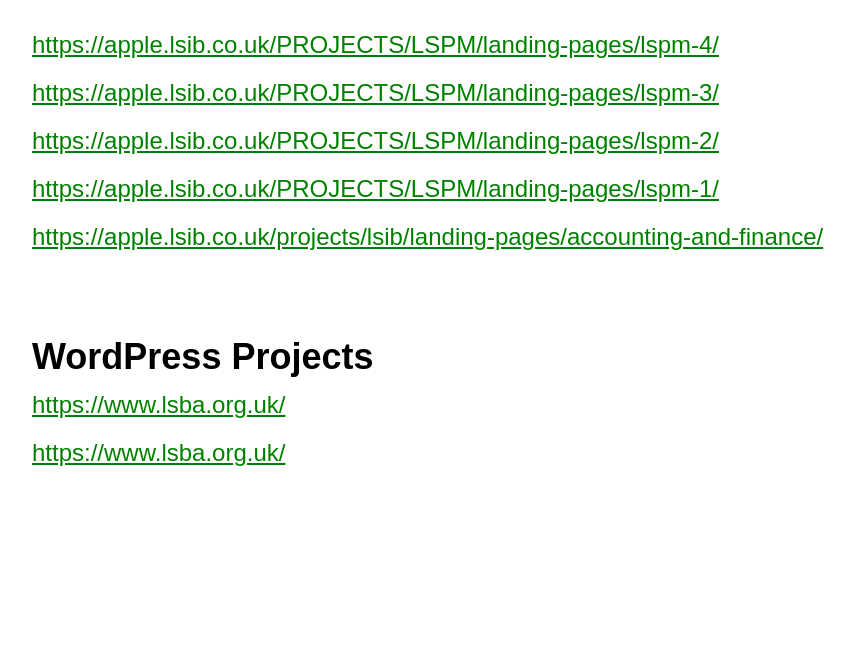
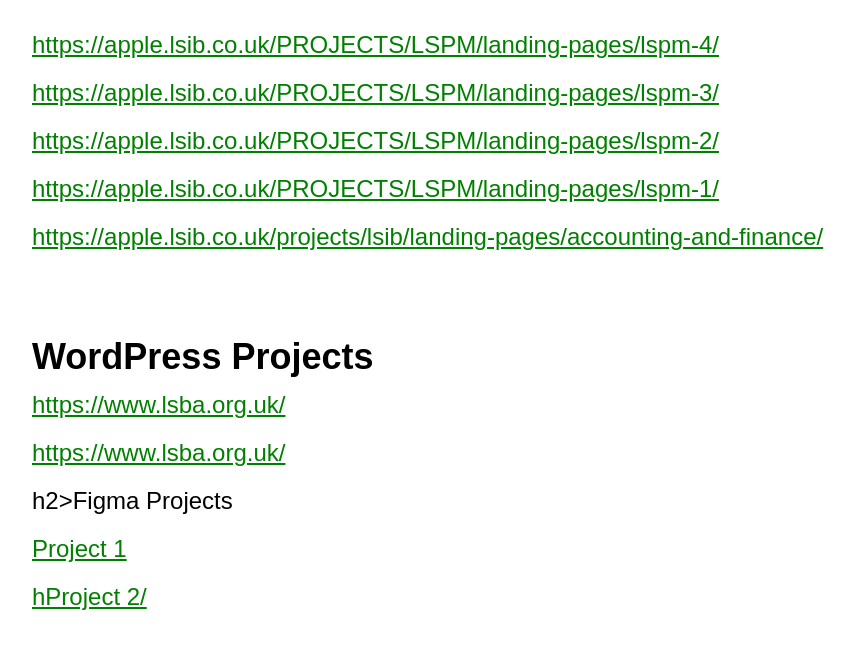
Before and after one commit to HarpreetProjects/portfolio, a plain HTML site: page index.html in a window 1280 px wide. Shown: the part 691-1340 px from the top of the page, without its empty margins (208-1063 px from the left). Before the commit the page ends 1224 px from the top, so only its background shows below. Drawn offline with Linux system fonts and the light colour scheme.

Commit message:
Update index.html

```diff
--- a/index.html
+++ b/index.html
@@ -81,6 +81,14 @@
 
 
 
+        h2>Figma Projects</h2>
+
+        <a href="hhttps://www.figma.com/file/PNZZ0VFxdBuHjsGoReNZgW/AstroTechlabs-LandingPage-V1?node-id=0%3A1" target="_blank">Project 1</a>
+
+        <a href="https://www.figma.com/file/32Znr0O7zEbYtycidZVNnd/AstroTechlabs-Reports-Page-V1?node-id=0%3A1" target="_blank">hProject 2/</a>
+
+
+
 
 
     </div>
```
